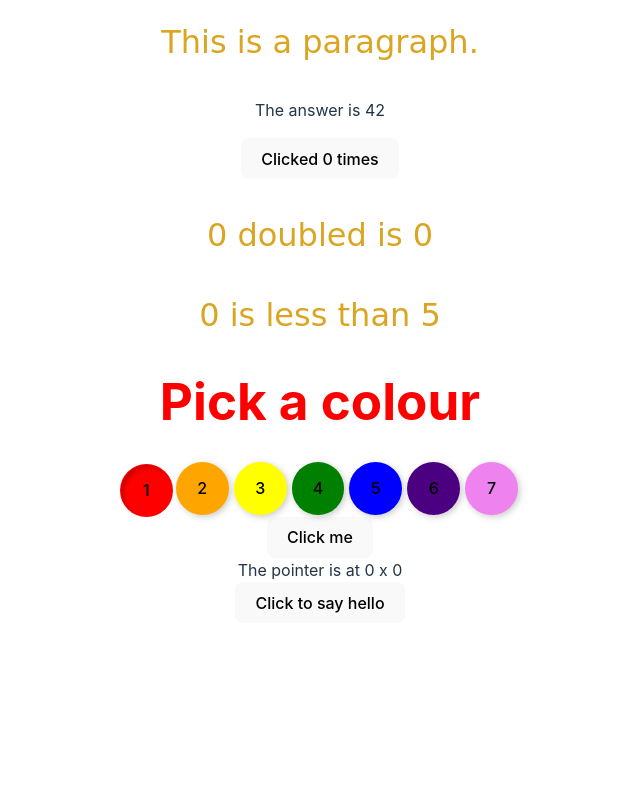
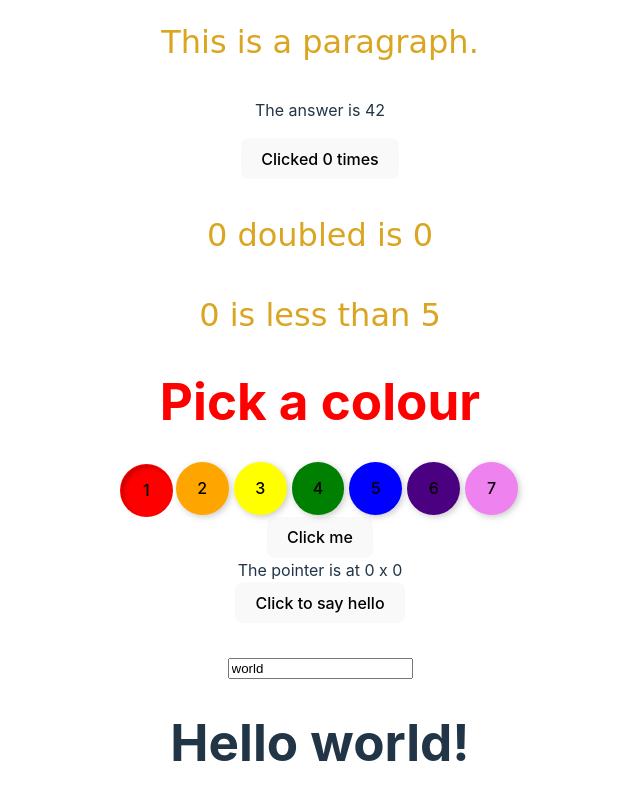
Before and after one commit to peterfk/svelte-tut, a Svelte app: page / in a window 1280 px wide. Shown: the part 477-1277 px from the top of the page, without its empty margins (320-960 px from the left). Before the commit the page ends 1132 px from the top, so only its background shows below. Built offline with nearby package versions, Linux system fonts and the light colour scheme.

Commit message:
more changes

```diff
--- a/src/App.svelte
+++ b/src/App.svelte
@@ -19,6 +19,8 @@
   function handleMessage(event) {
 		alert(event.detail.text);
 	}
+
+  let name3 = 'world';
 </script>
 
 <h1>Hello {name.toUpperCase()}!</h1>
@@ -52,6 +54,10 @@
 </div>
 
 <Inner on:message={handleMessage} />
+<p></p>
+<input bind:value={name3} />
+
+<h1>Hello {name3}!</h1>
 
 <style>
   p {
```
